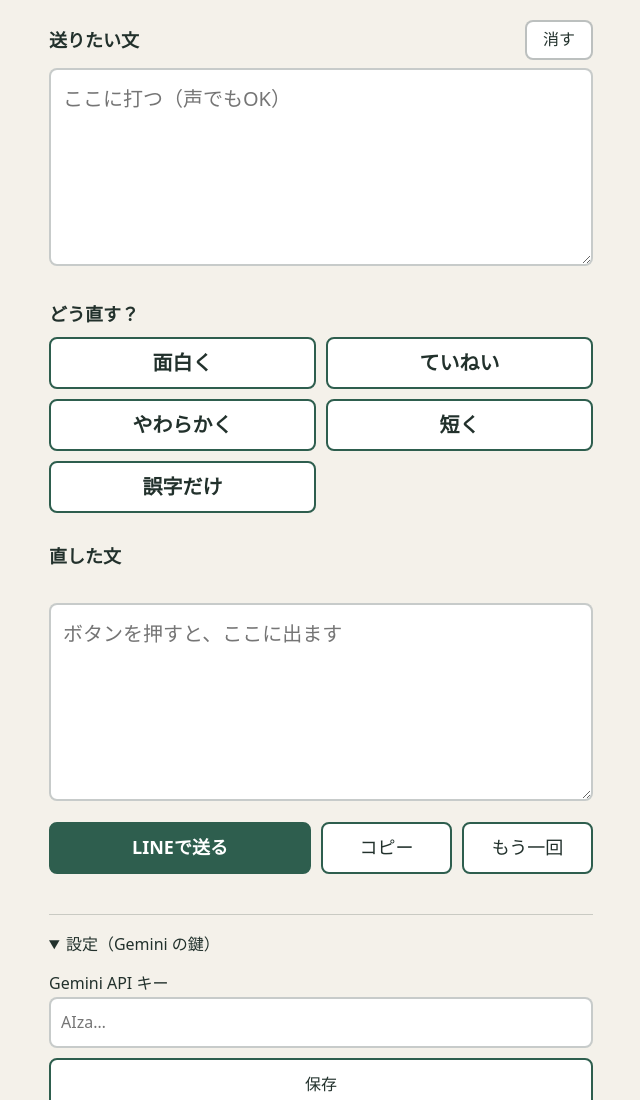
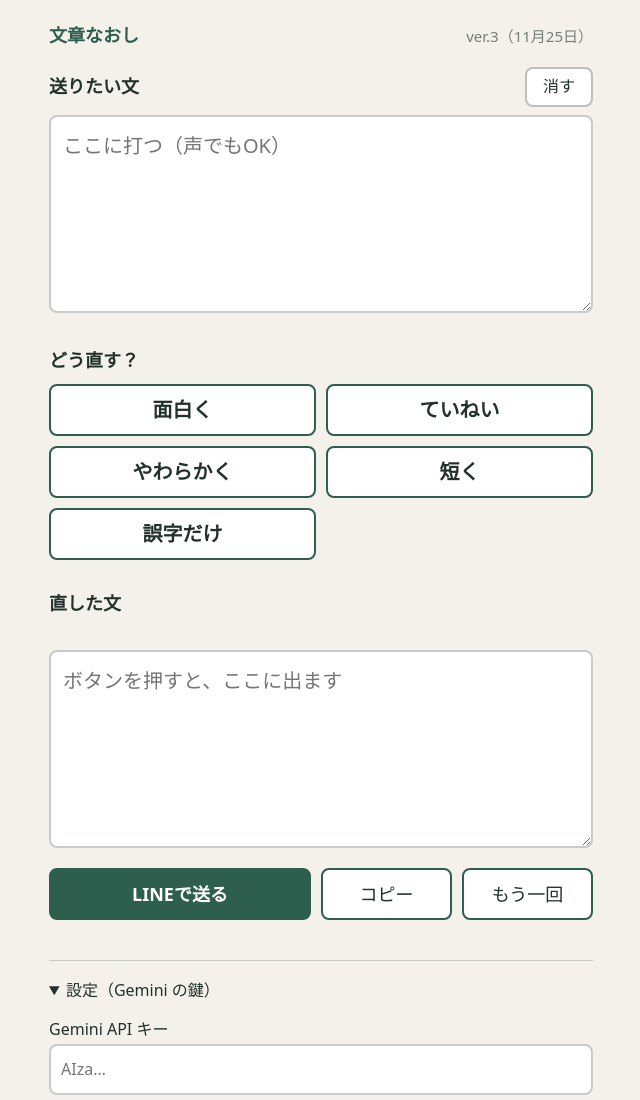
Before and after one commit to yoshida55/line-naoshi, a plain HTML site: page index.html in a window 1280 px wide. Shown: the top 1100 px of the page, without its empty margins (319-959 px from the left). Drawn offline with Linux system fonts and the light colour scheme.

Commit message:
面白くを元の言葉に近づけ、画面に版の番号を出す（ver.3）
Co-Authored-By: Claude Opus 5.5 <noreply@anthropic.com>

```diff
--- a/app.js
+++ b/app.js
@@ -1,5 +1,8 @@
 // 文章なおし：打った文を Gemini に直してもらい、LINE へ渡す
 // 鍵はこの端末の localStorage にだけ置く（外へは Gemini に送るときのヘッダーだけ）
+
+// 直して公開するたびに1つ上げる。画面の右上に出る
+const VERSION = 'ver.3（11月25日）';
 
 const KEY_STORE = 'naoshi_api_key';
 const DRAFT_STORE = 'naoshi_draft';
@@ -12,6 +15,8 @@ const SYSTEM = `あなたは、LINEで送る文を、書いた人の代わりに
 決まり：
 - 返すのは、直した文だけ。前置き・説明・いくつもの案・かぎかっこで囲むことはしない
 - 書いた人の言いたいこと・口調・語尾のくせを残す。別人やキャラクターが書いたような文にしない
+- 元の文の言葉は、できるだけそのまま使う。言い換えるのは、直し方に要る所だけ
+- 話している物（天気・仕事・ごはんなど）を、別の物にたとえたり、別の言葉に置きかえたりしない
 - 元の文で言っていること（お願い・断り・予定・気持ち）は、1つも落とさない
 - 元の文に無い文（あいさつ・おわび・気づかいの一言・しめの言葉）を足さない
 - 「！」や絵文字は、合う所に少し足してよい（言葉そのものは変えすぎない）
@@ -20,7 +25,8 @@ const SYSTEM = `あなたは、LINEで送る文を、書いた人の代わりに
 
 // ボタンごとの頼み方と、ぶれの大きさ（temperature）
 const MODES = {
-  funny: { text: '面白く：文の流れはそのままで、言い回しを1か所だけ、クスッとする言い方に変える。大げさなたとえ・ネタ・ゲームやアニメの言葉は使わない', temperature: 0.7 },
+  // 2026-11-25「今日天気いいね」→「今日の太陽、やる気出しすぎじゃない？」になり、変わりすぎと言われた。語尾と！・絵文字でノリを出す
+  funny: { text: '面白く：元の文の言葉は、ほぼそのまま使う。変えるのは語尾か1語だけで、ノリのいい言い方にする。「！」や絵文字を足してよい。たとえ話・ネタ・言いかえはしない', temperature: 0.5 },
   polite: { text: 'ていねい：敬語に直すだけ。目上の人に送れる、ふつうのです・ます調にする。かたすぎる敬語や二重敬語は使わない。絵文字は足さない', temperature: 0.3 },
   soft: { text: 'やわらかく：言い切り・命令・断りの所の言い方だけを、角が立たない形に変える。ほかの所はそのまま', temperature: 0.4 },
   short: { text: '短く：言いたいことだけを残して短くする。口調は変えない', temperature: 0.3 },
@@ -192,6 +198,8 @@ document.querySelector('.setting_save').addEventListener('click', () => {
 
 // 起動したとき
 (function start() {
+  document.querySelector('.header_version').textContent = VERSION;
+
   // ほかのアプリの「共有」から来たときは、その文を入れる（URL の文はすぐ消す）
   const params = new URLSearchParams(location.search);
   const shared = [params.get('title'), params.get('text'), params.get('url')]
--- a/index.html
+++ b/index.html
@@ -10,6 +10,12 @@
   <link rel="stylesheet" href="style.css">
 </head>
 <body>
+
+  <!-- 名前と版の番号（スマホで新しい版になったか、ここで分かる） -->
+  <header class="header">
+    <p class="header_title">文章なおし</p>
+    <p class="header_version"></p>
+  </header>
 
   <!-- 打つ所 -->
   <section class="writer">
--- a/style.css
+++ b/style.css
@@ -53,6 +53,31 @@ textarea {
   background: #fff;
   font-size: 1.25rem;
   resize: vertical;
+}
+
+/* ┌─────────────────────────────────────────┐
+   │ 名前と版の番号                          │
+   └─────────────────────────────────────────┘ */
+.header {
+  display: flex;
+  justify-content: space-between;
+  align-items: baseline;
+  margin-bottom: 1rem;
+}
+
+.header_title,
+.header_version {
+  margin: 0;
+}
+
+.header_title {
+  color: var(--accent);
+  font-weight: 700;
+}
+
+.header_version {
+  color: color-mix(in srgb, var(--ink) 60%, transparent);
+  font-size: 0.9375rem;
 }
 
 /* ┌─────────────────────────────────────────┐
```
Also changed, not shown: 1 other file.
